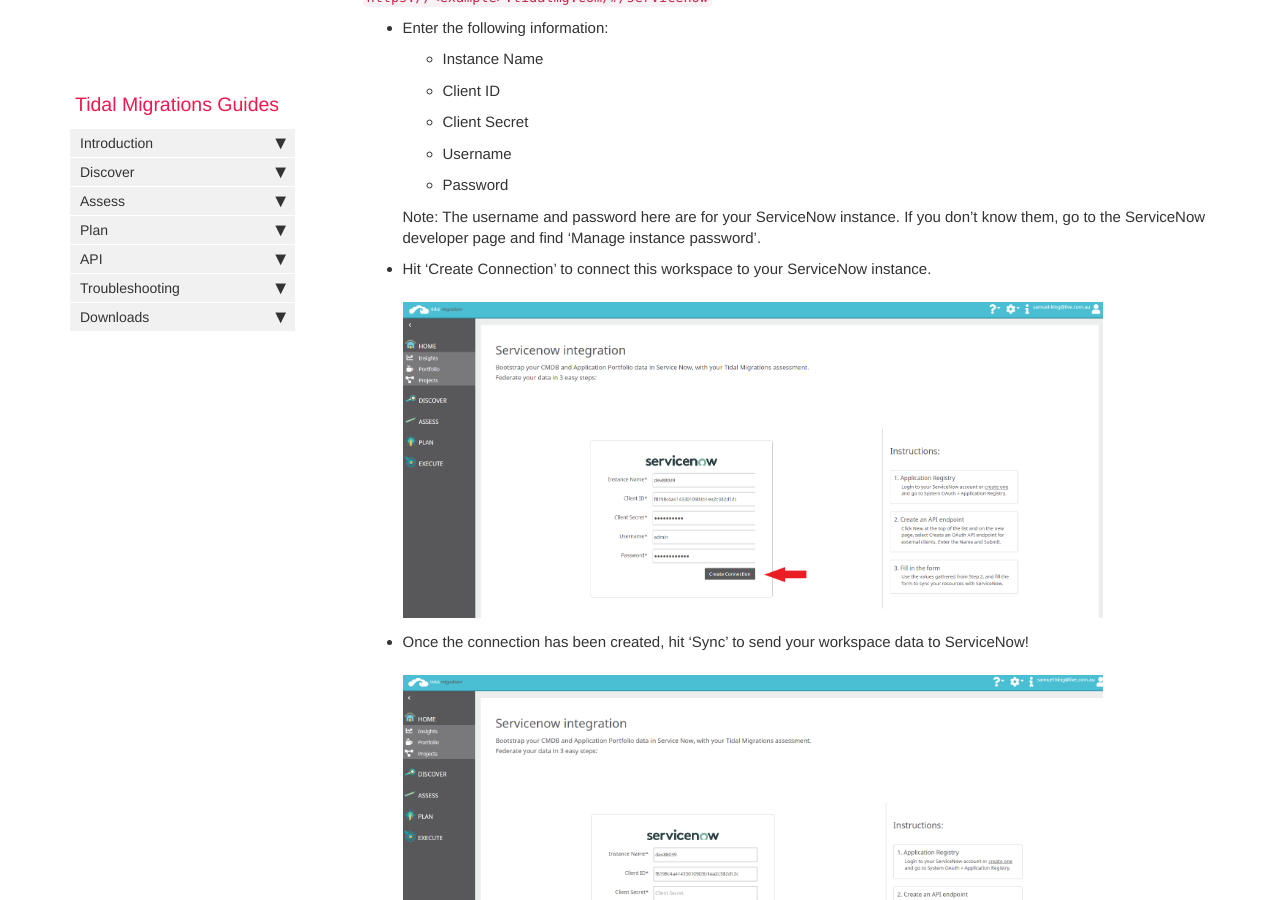
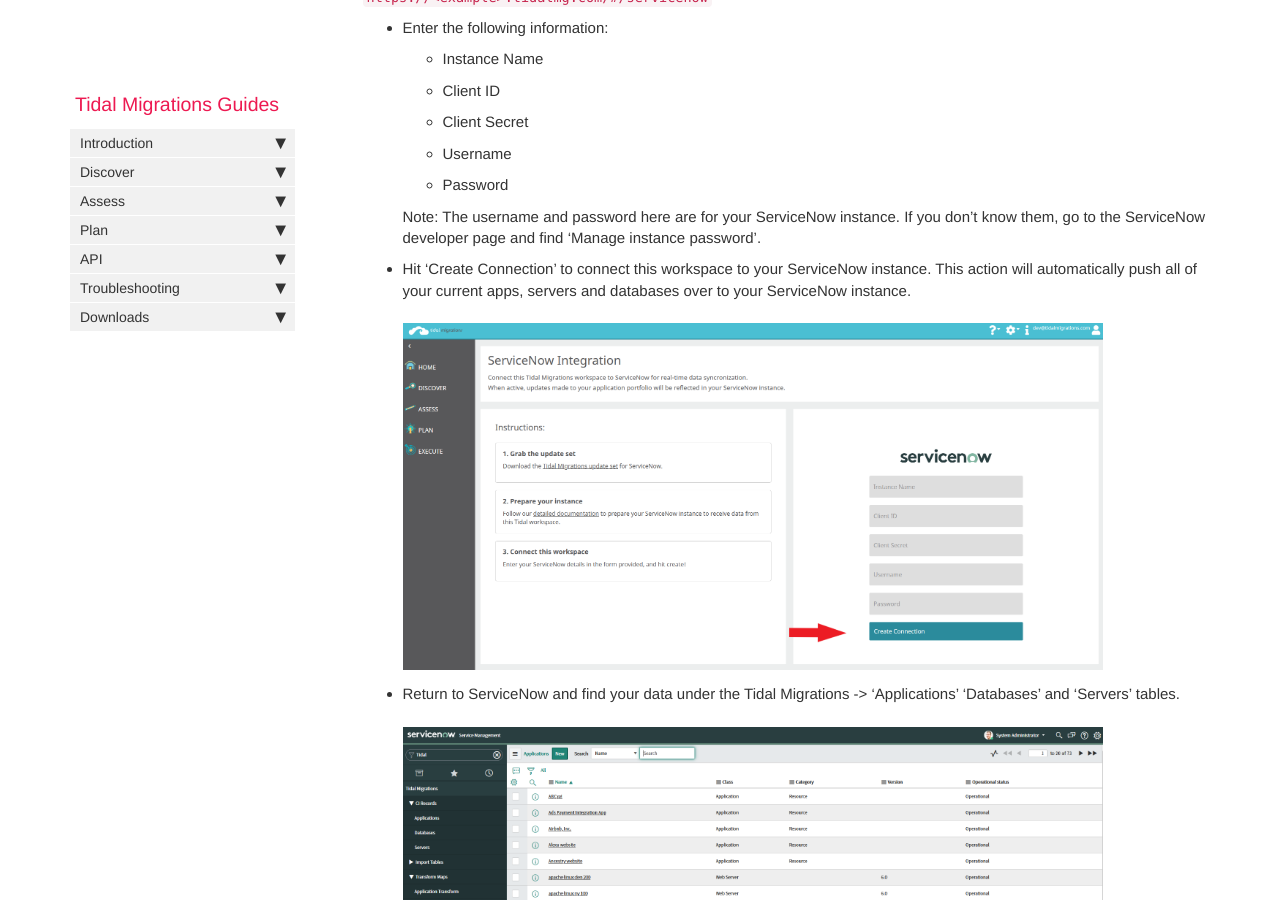
Before and after one commit to tidalmigrations/tidalmigrations.github.io, a Jekyll site: the page built from pages/user guides/integrating_with_servicenow.md, in a window 1280 px wide and 900 px high, scrolled down 4938 px. Built offline with Jekyll 4.4.1, drawn with Linux system fonts in a browser that asks for light colours; nearby versions of some CDN libraries; comment, search, counter and statistics services are not loaded.

Commit message:
Updated steps and images referring to old UI

```diff
--- a/pages/user guides/integrating_with_servicenow.md
+++ b/pages/user guides/integrating_with_servicenow.md
@@ -96,14 +96,10 @@ In order for your Tidal Migrations workspace to communicate with your ServiceNow
 
   Note: The username and password here are for your ServiceNow instance. If you don't know them, go to the ServiceNow developer page and find 'Manage instance password'.
 
-- Hit 'Create Connection' to connect this workspace to your ServiceNow instance.
+- Hit 'Create Connection' to connect this workspace to your ServiceNow instance. This action will automatically push all of your current apps, servers and databases over to your ServiceNow instance.
 
   {% include image.html file="integrate-tidal-step1.png" %}
 
-- Once the connection has been created, hit 'Sync' to send your workspace data to ServiceNow!
+- Return to ServiceNow and find your data under the Tidal Migrations -> 'Applications' 'Databases' and 'Servers' tables.
 
   {% include image.html file="integrate-tidal-step2.png" %}
-
-- Return to ServiceNow and find your data under the Tidal Migrations -> 'Applications' 'Databases' and 'Servers' tables.
-
-  {% include image.html file="integrate-tidal-step3.png" %}
```
Also changed, not shown: images/integrate-tidal-step1.png, images/integrate-tidal-step2.png, images/integrate-tidal-step3.png (deleted).
